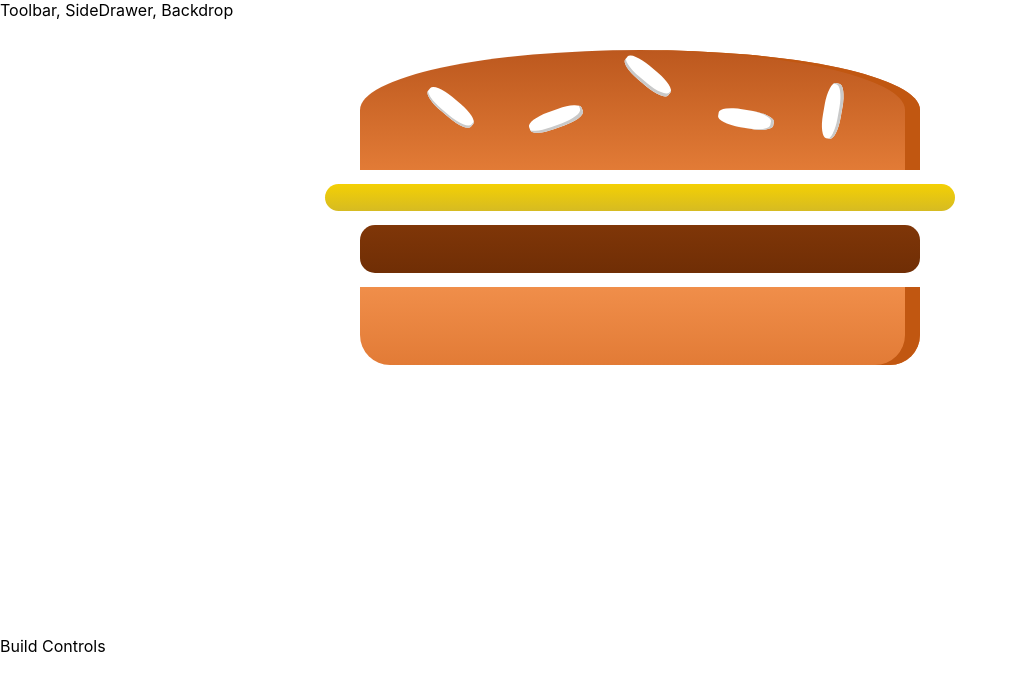
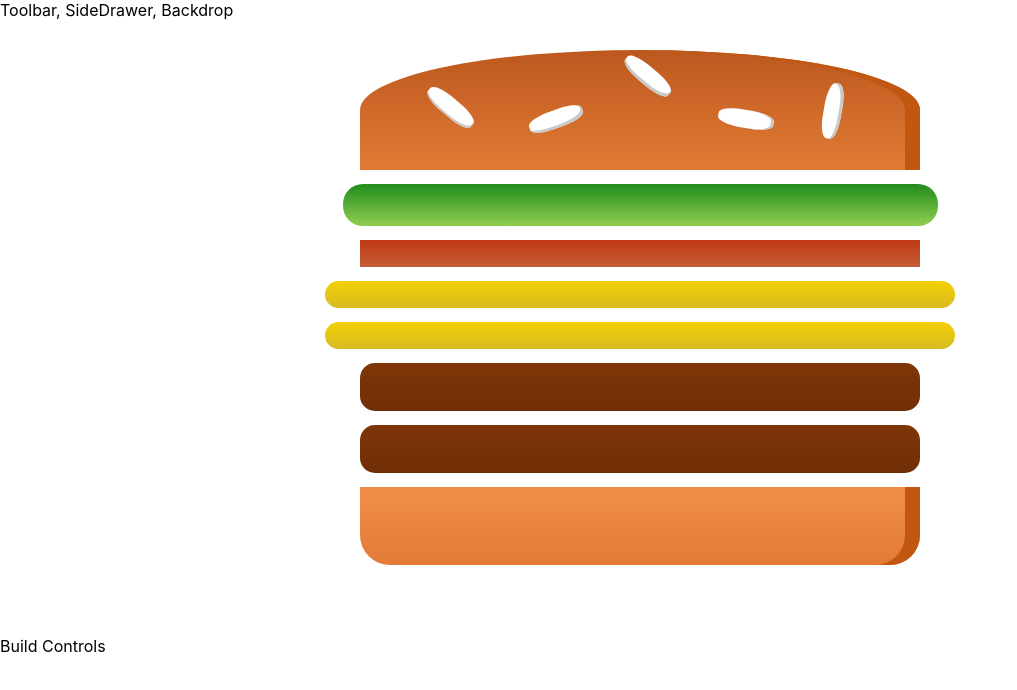
Before and after one commit to NorbertoStudios/Burger_React_App, a React app in the folder burgerbuilder/: page / in a window 1280 px wide. Shown: the top 690 px of the page, without its empty margins (0-1017 px from the left). Built offline with nearby package versions, Linux system fonts and the light colour scheme.

Commit message:
Add the ingredients Dynamically using the states

```diff
--- /dev/null
+++ b/burgerbuilder/src/components/Burger/Burger-Ingredient/BurgerIngredients.js
@@ -0,0 +1,43 @@
+import React from "react";
+import PropTypes from "prop-types";
+
+import classes from "./BurgerIngredients.module.css";
+
+const burgerIngredients = props => {
+  let ingredient = null;
+
+  switch (props.type) {
+    case "bread-bottom":
+      ingredient = <div className={classes.BreadBottom}></div>;
+      break;
+    case "bread-top":
+      ingredient = (
+        <div className={classes.BreadTop}>
+          <div className={(classes.Seeds1)}></div>
+          <div className={(classes.Seeds2)}></div>
+        </div>
+      );
+      break;
+    case "meat":
+      ingredient = <div className={classes.Meat}></div>;
+      break;
+    case "bacon":
+      ingredient = <div className={classes.Bacon}></div>;
+      break;
+    case "cheese":
+      ingredient = <div className={classes.Cheese}></div>;
+      break;
+    case "salad":
+      ingredient = <div className={classes.Salad}></div>;
+      break;
+    default:
+      ingredient = null;
+  }
+  return ingredient;
+};
+
+burgerIngredients.PropTypes = {
+  type: PropTypes.string.isRequired
+};
+
+export default burgerIngredients;
--- a/burgerbuilder/src/components/Burger/Burger-Ingridient/BurgerIngridients.js
+++ /dev/null
@@ -1,43 +0,0 @@
-import React from "react";
-import PropTypes from "prop-types";
-
-import classes from "./BurgerIngridients.module.css";
-
-const burgerIngridients = props => {
-  let ingridient = null;
-
-  switch (props.type) {
-    case "bread-bottom":
-      ingridient = <div className={classes.BreadBottom}></div>;
-      break;
-    case "bread-top":
-      ingridient = (
-        <div className={classes.BreadTop}>
-          <div className={(classes.Seeds1)}></div>
-          <div className={(classes.Seeds2)}></div>
-        </div>
-      );
-      break;
-    case "meat":
-      ingridient = <div className={classes.Meat}></div>;
-      break;
-    case "bacon":
-      ingridient = <div className={classes.Bacon}></div>;
-      break;
-    case "cheese":
-      ingridient = <div className={classes.Cheese}></div>;
-      break;
-    case "salad":
-      ingridient = <div className={classes.Salad}></div>;
-      break;
-    default:
-      ingridient = null;
-  }
-  return ingridient;
-};
-
-burgerIngridients.PropTypes = {
-  type: PropTypes.string.isRequired
-};
-
-export default burgerIngridients;
--- a/burgerbuilder/src/components/Burger/Burger.js
+++ b/burgerbuilder/src/components/Burger/Burger.js
@@ -1,18 +1,26 @@
-import React from 'react'
+import React from "react";
 
-import classes from './Burger.module.css'
-import BurgerIngridient from './Burger-Ingridient/BurgerIngridients'
+import classes from "./Burger.module.css";
+import BurgerIngridient from "./Burger-Ingredient/BurgerIngredients";
 
-const burger = (props) => {
-    return (
-        <div className={classes.Burger}>
-        <BurgerIngridient type="bread-top"/>
-        <BurgerIngridient type="cheese"/>
-        <BurgerIngridient type="meat"/>
-        <BurgerIngridient type="bread-bottom"/>
+const burger = props => {
+  // Key return an array so we can use maps --- as Strings
+  const transformIngridients = Object.keys(props.ingredients)
+  .map(igKey => {
+      // spread operator ... create another array with the length of the value assaing to the ingredient
+      return [...Array(props.ingredients[igKey])]
+      .map((_,i) =>{
+        return <BurgerIngridient key={igKey + i} type={igKey}/>;
+      })
+  });
 
-        </div>
-    )
-}
+  return (
+    <div className={classes.Burger}>
+      <BurgerIngridient type="bread-top" />
+      {transformIngridients}
+      <BurgerIngridient type="bread-bottom" />
+    </div>
+  );
+};
 
 export default burger;
--- a/burgerbuilder/src/containers/BurgerBuilder/BurgerBuilder.js
+++ b/burgerbuilder/src/containers/BurgerBuilder/BurgerBuilder.js
@@ -4,10 +4,23 @@
 import Burger from '../../components/Burger/Burger'
 
 class BurgerBuilder extends Component {
+
+
+  state = {
+
+    // The ingredient states need to match as string to BurgerIngredients switch statement strings
+    ingredients: {
+      salad: 1,
+      bacon: 1,
+      cheese: 2,
+      meat: 2
+    }
+  }
+
   render() {
     return (
       <Aux>
-        <Burger/>
+        <Burger ingredients ={this.state.ingredients}/>
         <div> Build Controls </div>
       </Aux>
     );
```
Also changed, not shown: burgerbuilder/src/components/Burger/Burger-Ingredient/BurgerIngredients.module.css (renamed from burgerbuilder/src/components/Burger/Burger-Ingridient/BurgerIngridients.module.css), 1 other file (tests, documents, lock files or other folders).
